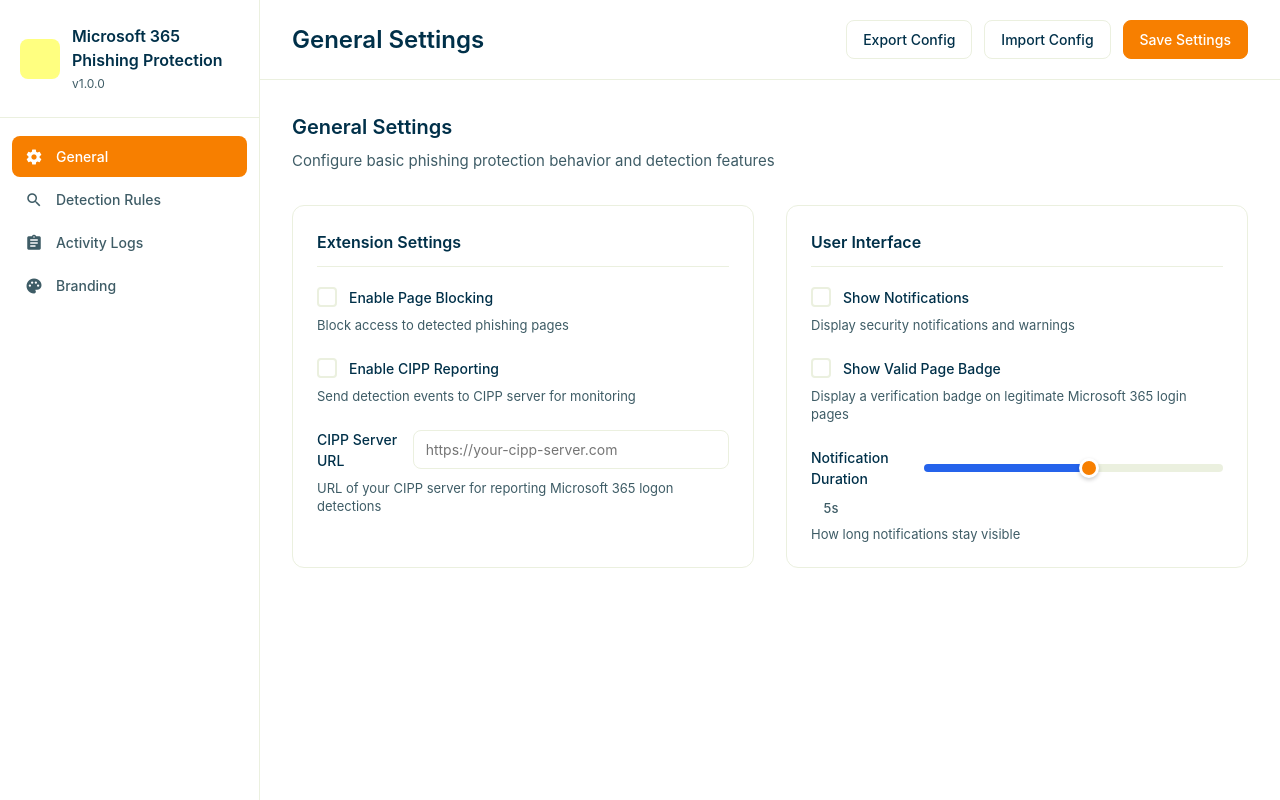
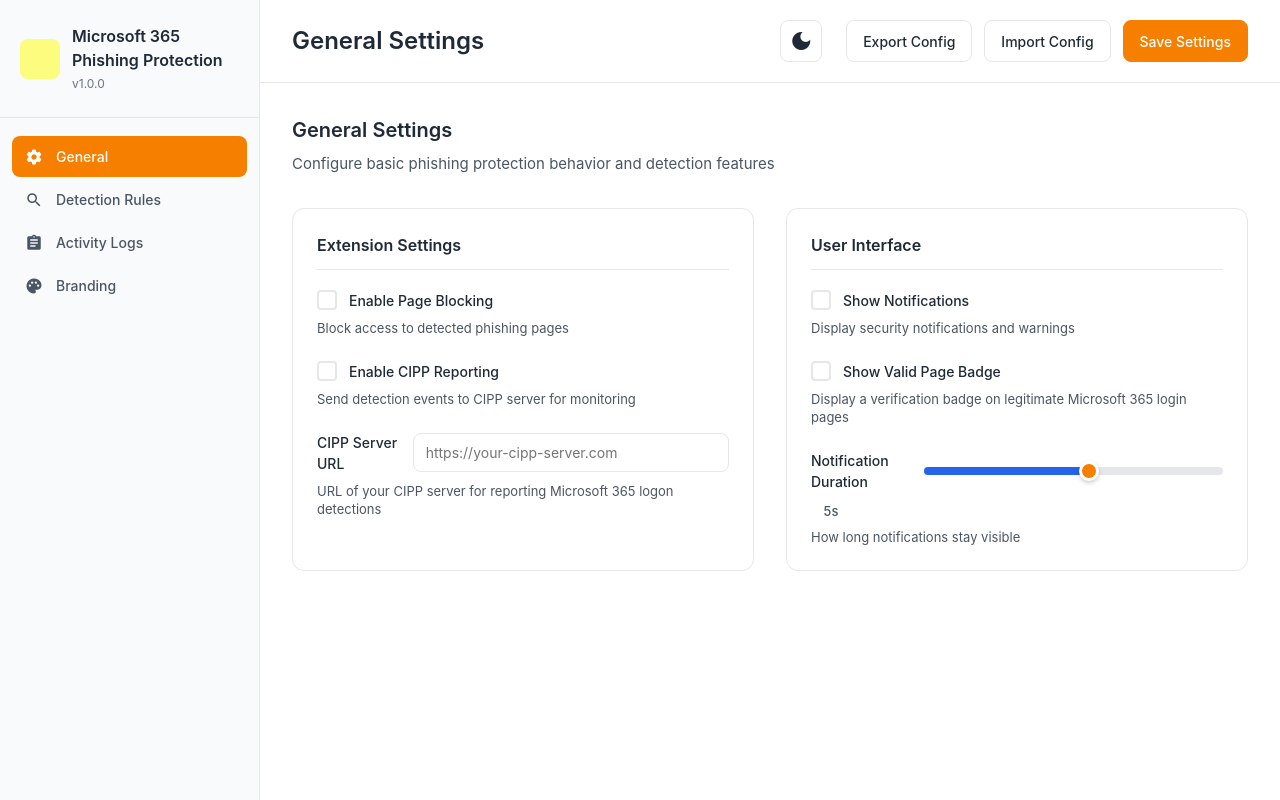
Before and after one commit to jcpit/Check, a browser extension: page options/options.html in a window 1280 px wide. Drawn offline with Linux system fonts and the light colour scheme.

Commit message:
Add dark/lightmode to settings

```diff
--- a/options/options.css
+++ b/options/options.css
@@ -20,18 +20,79 @@
   --success-color: #005C63;
   --warning-color: #F77F00;
   --error-color: #003049;
-  --background-color: #FFFFFF;
-  --surface-color: #FFFFFF;
-  --text-primary: #003049;
-  --text-secondary: #3E5C66;
-  --text-muted: #3E5C66;
-  --border-color: #EBF0DF;
-  --border-hover: #005C63;
   --radius: 8px;
   --radius-lg: 12px;
   --shadow-sm: 0 1px 2px 0 rgba(0, 0, 0, 0.05);
   --shadow: 0 1px 3px 0 rgba(0, 0, 0, 0.1), 0 1px 2px 0 rgba(0, 0, 0, 0.06);
   --shadow-lg: 0 10px 15px -3px rgba(0, 0, 0, 0.1), 0 4px 6px -2px rgba(0, 0, 0, 0.05);
+}
+
+/* Light theme (default) */
+:root {
+  --background-color: #FFFFFF;
+  --surface-color: #FFFFFF;
+  --text-primary: #1F2937;
+  --text-secondary: #4B5563;
+  --text-muted: #6B7280;
+  --border-color: #E5E7EB;
+  --border-hover: #D1D5DB;
+  --sidebar-bg: #F9FAFB;
+  --content-bg: #FFFFFF;
+  --input-bg: #FFFFFF;
+  --shadow-color: rgba(0, 0, 0, 0.1);
+}
+
+/* Dark theme */
+:root.dark-theme {
+  --background-color: #1F2937;
+  --surface-color: #374151;
+  --text-primary: #F9FAFB;
+  --text-secondary: #D1D5DB;
+  --text-muted: #9CA3AF;
+  --border-color: #4B5563;
+  --border-hover: #6B7280;
+  --sidebar-bg: #111827;
+  --content-bg: #1F2937;
+  --input-bg: #374151;
+  --shadow-color: rgba(0, 0, 0, 0.3);
+  --shadow-sm: 0 1px 2px 0 var(--shadow-color);
+  --shadow: 0 1px 3px 0 var(--shadow-color), 0 1px 2px 0 var(--shadow-color);
+  --shadow-lg: 0 10px 15px -3px var(--shadow-color), 0 4px 6px -2px var(--shadow-color);
+}
+
+/* Respect system preference when no manual override */
+@media (prefers-color-scheme: dark) {
+  :root:not(.light-theme) {
+    --background-color: #1F2937;
+    --surface-color: #374151;
+    --text-primary: #F9FAFB;
+    --text-secondary: #D1D5DB;
+    --text-muted: #9CA3AF;
+    --border-color: #4B5563;
+    --border-hover: #6B7280;
+    --sidebar-bg: #111827;
+    --content-bg: #1F2937;
+    --input-bg: #374151;
+    --shadow-color: rgba(0, 0, 0, 0.3);
+    --shadow-sm: 0 1px 2px 0 var(--shadow-color);
+    --shadow: 0 1px 3px 0 var(--shadow-color), 0 1px 2px 0 var(--shadow-color);
+    --shadow-lg: 0 10px 15px -3px var(--shadow-color), 0 4px 6px -2px var(--shadow-color);
+  }
+}
+
+/* Force light theme when manually selected, even if system prefers dark */
+:root.light-theme {
+  --background-color: #FFFFFF;
+  --surface-color: #FFFFFF;
+  --text-primary: #1F2937;
+  --text-secondary: #4B5563;
+  --text-muted: #6B7280;
+  --border-color: #E5E7EB;
+  --border-hover: #D1D5DB;
+  --sidebar-bg: #F9FAFB;
+  --content-bg: #FFFFFF;
+  --input-bg: #FFFFFF;
+  --shadow-color: rgba(0, 0, 0, 0.1);
 }
 
 body {
@@ -52,7 +113,7 @@
 /* Sidebar */
 .sidebar {
   width: 260px;
-  background: var(--surface-color);
+  background: var(--sidebar-bg);
   border-right: 1px solid var(--border-color);
   display: flex;
   flex-direction: column;
@@ -188,6 +249,30 @@
 .header-actions {
   display: flex;
   gap: 12px;
+}
+
+/* Dark Mode Toggle */
+#darkModeToggle {
+  padding: 8px;
+  background: transparent;
+  border: 1px solid var(--border-color);
+  border-radius: var(--radius);
+  color: var(--text-primary);
+  cursor: pointer;
+  transition: all 0.2s ease;
+  display: flex;
+  align-items: center;
+  justify-content: center;
+  margin-right: 12px;
+}
+
+#darkModeToggle:hover {
+  background: var(--surface-color);
+  border-color: var(--primary-color);
+}
+
+#darkModeToggle:active {
+  transform: scale(0.95);
 }
 
 /* Settings Sections */
--- a/options/options.html
+++ b/options/options.html
@@ -51,6 +51,9 @@
                     </div>
                 </div>
                 <div class="header-actions">
+                    <button class="btn btn-secondary" id="darkModeToggle" title="Toggle Dark Mode">
+                        <span class="material-icons" id="darkModeIcon">dark_mode</span>
+                    </button>
                     <button class="btn btn-secondary" id="exportConfig">Export Config</button>
                     <button class="btn btn-secondary" id="importConfig">Import Config</button>
                     <button class="btn btn-primary" id="saveSettings">Save Settings</button>
--- a/options/options.js
+++ b/options/options.js
@@ -28,6 +28,7 @@
     this.elements.saveSettings = document.getElementById("saveSettings");
     this.elements.exportConfig = document.getElementById("exportConfig");
     this.elements.importConfig = document.getElementById("importConfig");
+    this.elements.darkModeToggle = document.getElementById("darkModeToggle");
 
     // General settings
     this.elements.extensionEnabled =
@@ -113,6 +114,9 @@
     this.elements.importConfig.addEventListener("click", () =>
       this.importConfiguration()
     );
+    this.elements.darkModeToggle.addEventListener("click", () =>
+      this.toggleDarkMode()
+    );
 
     // Range slider
     if (this.elements.notificationDuration) {
@@ -197,6 +201,8 @@
       // Load configurations
       await this.loadConfiguration();
       await this.loadBrandingConfiguration();
+      // Initialize dark mode
+      await this.initializeDarkMode();
       // Apply branding
       this.applyBranding();
       // Populate form fields
@@ -1403,6 +1409,52 @@
   hideModal() {
     this.elements.modalOverlay.style.display = "none";
   }
+
+  // Dark Mode Management
+  async initializeDarkMode() {
+    // Get stored theme preference
+    const result = await chrome.storage.local.get(['themeMode']);
+    const stored = result.themeMode;
+
+    let isDarkMode;
+
+    if (stored === 'dark') {
+      isDarkMode = true;
+    } else if (stored === 'light') {
+      isDarkMode = false;
+    } else {
+      // Default to system preference
+      isDarkMode = window.matchMedia('(prefers-color-scheme: dark)').matches;
+    }
+
+    this.applyTheme(isDarkMode);
+  }
+
+  async toggleDarkMode() {
+    const html = document.documentElement;
+    const currentlyDark = html.classList.contains('dark-theme');
+    const newDarkMode = !currentlyDark;
+
+    // Store preference
+    await chrome.storage.local.set({ themeMode: newDarkMode ? 'dark' : 'light' });
+
+    this.applyTheme(newDarkMode);
+  }
+
+  applyTheme(isDarkMode) {
+    const html = document.documentElement;
+    const toggleIcon = this.elements.darkModeToggle.querySelector('.material-icons');
+
+    if (isDarkMode) {
+      html.classList.add('dark-theme');
+      html.classList.remove('light-theme');
+      toggleIcon.textContent = 'light_mode';
+    } else {
+      html.classList.remove('dark-theme');
+      html.classList.add('light-theme');
+      toggleIcon.textContent = 'dark_mode';
+    }
+  }
 }
 
 // Initialize options page when DOM is loaded
```
